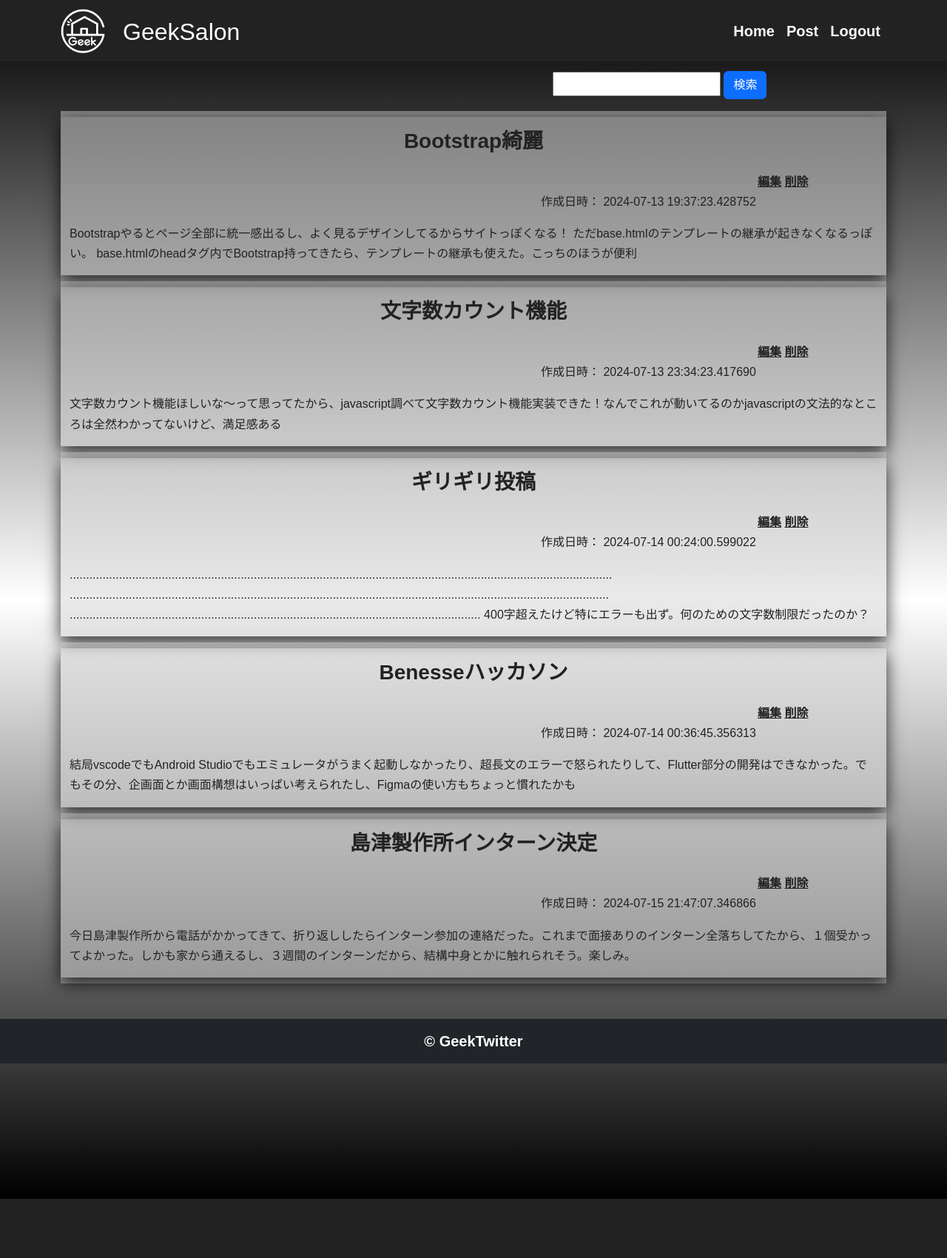
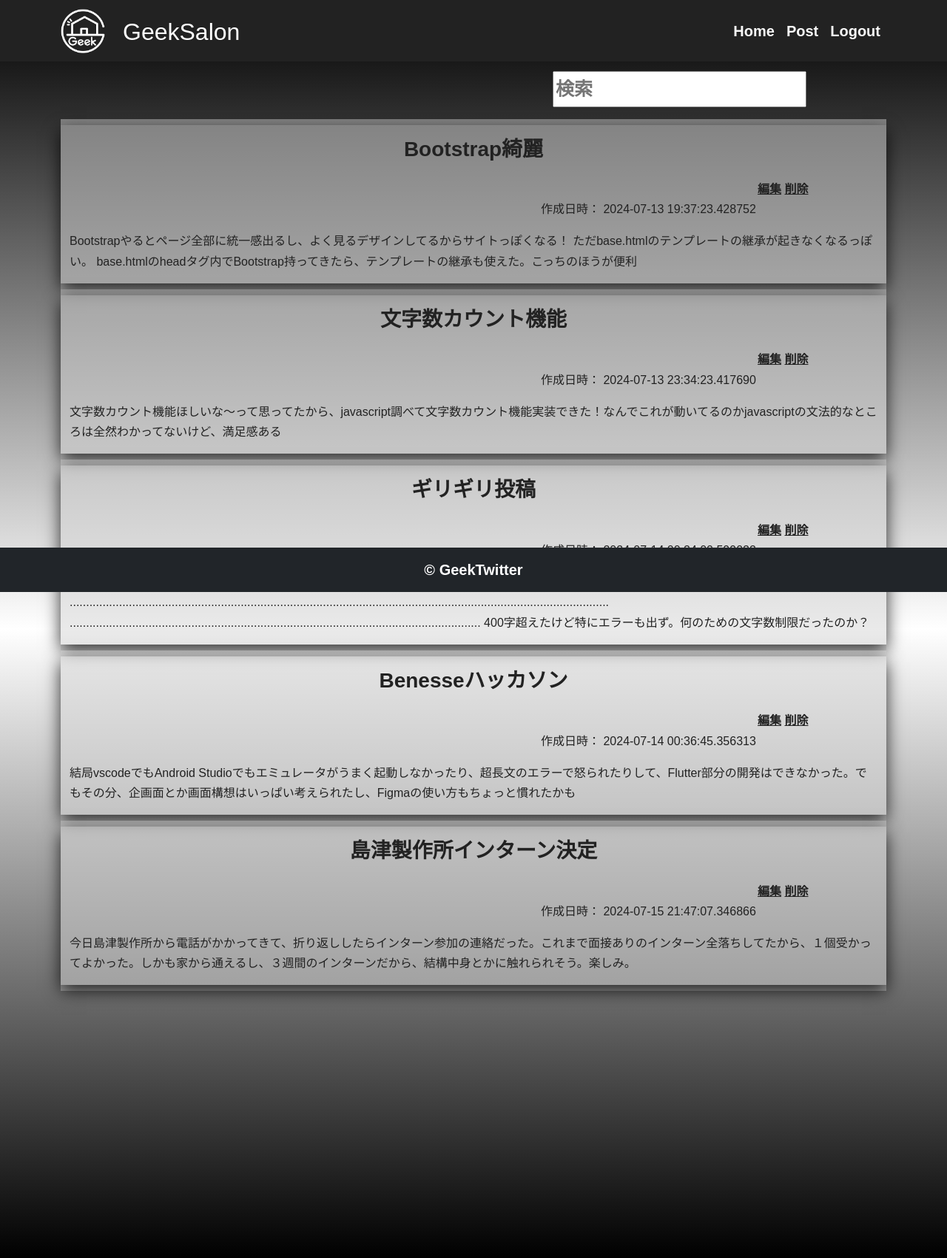
Before and after one commit to BannoTaichi/GeekTwitter, a Flask app: page /index in a window 1280 px wide. Shown: the whole page at 74% size. Before the commit the page ends 1620 px from the top, so only its background shows below. Run offline with Flask 3, Linux system fonts and the light colour scheme; a user stored in the database is signed in; data comes from the database, SQL or seed files in the repository; both versions use the stored data as it was after the commit; some libraries are stand-ins or nearby versions.

Commit message:
Change footer

```diff
--- a/templates/base.html
+++ b/templates/base.html
@@ -15,7 +15,7 @@
             --box-shadow: 0 8px 22px rgba(0, 0, 0, 0.8);
         }body{
             height: 1500px;
-            margin-bottom: 120px;
+            margin-bottom: 200px;
             padding-bottom: 120px;
             padding-top: 80px;
             font-family: "Sora", sans-serif;
@@ -55,8 +55,14 @@
             background-color: rgba(46, 46, 46, 0.7);
             z-index: -1;
         }.form-label{
+            font-size: 25px;
             font-weight: 700;
             color: var(--dark);
+            text-shadow:
+                1px 1px 0 rgb(255, 255, 255),
+                1px -1px 0 rgb(255, 255, 255),
+                -1px 1px 0 rgb(255, 255, 255),
+                -1px -1px 0 rgb(255, 255, 255);
         }.card-effect{
             box-shadow: var(--box-shadow);
         }.post-box{
@@ -99,13 +105,17 @@
           </div>
         </div>
       </nav>
+
     <!-- body -->
     <!-- <div class="body vh-100"> -->
         {% block content %}
         {% endblock %}
-    </div>
+
+    <!-- negative margin -->
+    <div class="my-5 py-5"></div>
+
     <!-- footer -->
-    <footer class="d-flex justify-content-center bg-dark text-white footer my-5">
+    <footer class="d-flex justify-content-center fixed-bottom bg-dark text-white footer">
         <div><b>© GeekTwitter</b></div>
     </footer>
 </body>
--- a/templates/index.html
+++ b/templates/index.html
@@ -6,8 +6,7 @@
         <div class="col-md-7"></div>
         <div class="container col-md-5">
             <form method="POST">
-                <input type="text" name="search" class="form-label my-3">
-                <input type="submit" value="検索" class="btn btn-primary my-3">
+                <input type="text" name="search" class="form-label my-3" placeholder="検索">
             </form>
         </div>
     </div>
```
Also changed, not shown: instance/test.db.
